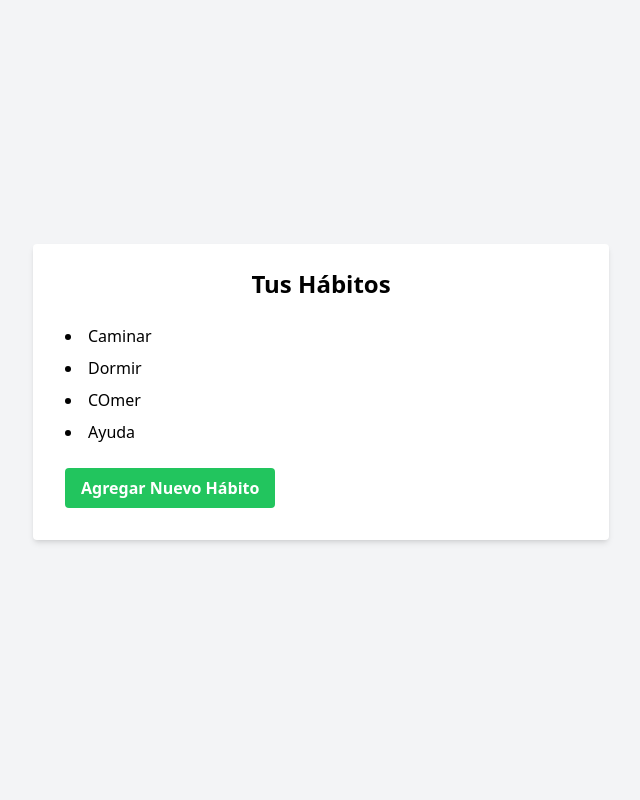
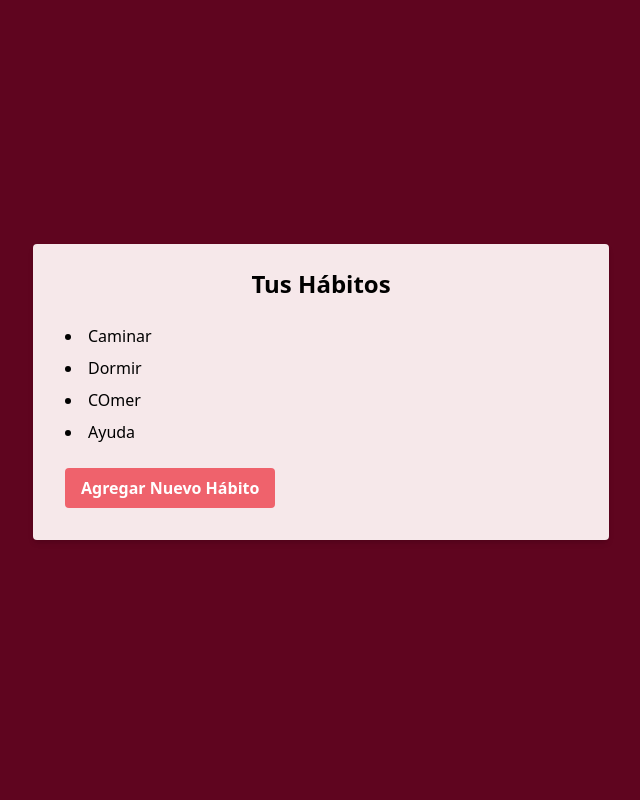
Before and after one commit to gabigonzalz/Habitos---WEB, a Flask app: page /pagina_principal in a window 1280 px wide. Shown: the whole page, without its empty margins (319-959 px from the left). Run offline with Flask 3, Linux system fonts and the light colour scheme; a user stored in the database is signed in; some libraries are stand-ins or nearby versions.

Commit message:
Cambios visuales

```diff
--- a/app.py
+++ b/app.py
@@ -3,11 +3,13 @@ from conexion import app, db
 from models import Usuarios,HabitosPersonalizados,HabitosCompletados, HabitosUsuarios
 import datetime as dt
 
+# RUTAS Y FUNCIONES DEL PROGRAMA #
 
-#RUTA; SALUDO
+#RUTA; SALUDO AL USUARIO
 @app.route('/')
 def index():
     return render_template("index.html")
+
 
 
 #RUTA; REGISTRO
@@ -18,12 +20,14 @@ def registrar():
         nombre = request.form['nombre']
         contrasena = request.form['contrasena']
         correo = request.form['correo']
-        #Los metemos en la base
+
+        # Los metemos en la base
         datos_usuario = Usuarios(nombre=nombre, contrasena=contrasena, correo=correo)
 
         db.session.add(datos_usuario)
         db.session.commit()
 
+        # Definimos la sesion especifica para el usuario
         session["id_usuario"] = datos_usuario.id_usuario
 
         # Redirigimos al usuario a la página de inicio de sesión
@@ -31,16 +35,20 @@ def registrar():
     return render_template('registrar.html')
 
 
+
 #RUTA; INICIO DE SESION
 @app.route('/iniciar_sesion',methods = ['POST','GET'])
 def iniciar_sesion():
     if request.method == 'POST':
 
+        # Pedimos al usuario su contrasena y su correo
         contrasena = request.form['contrasena']
         correo = request.form['correo']
+
         # Buscar el usuario en la base
         datos_usuario = Usuarios.query.filter_by(correo=correo, contrasena=contrasena).first()
 
+        # Si lo encuentra le mostramos su pagina principal
         if datos_usuario:
             session["id_usuario"] = datos_usuario.id_usuario
             return redirect(url_for('pagina_principal'))
@@ -52,43 +60,54 @@ def iniciar_sesion():
     return render_template('iniciar_sesion.html')
 
 
+
 #RUTA; PARA ANHADIR UN HABITO NUEVO
 @app.route('/agregar_habito', methods=['POST', 'GET'])
 def agregar_habito():
     if request.method == 'POST':
-        #Pedimos el habito al usuario en especifico
+        # Pedimos el habito al usuario en especifico (especificado por su ID)
         nuevo_habito = request.form.get("nuevo_habito_input")
         id_usuario = session.get("id_usuario")
-        #Si se agrega un nuevo habito lo cargamos a sus habitos personalizados
+
+        # SI se agrega un nuevo habito lo cargamos a sus habitos personalizados
         if id_usuario and nuevo_habito:
             nuevo_habito_personalizado = HabitosPersonalizados(habito_nombre=nuevo_habito, id_usuario=id_usuario)
             db.session.add(nuevo_habito_personalizado)
             db.session.commit()
-            #Volvemos a la pagina principal o damos error
+
+            # Volvemos a la pagina principal o damos error
             return redirect(url_for('pagina_principal'))
         else:
-            return redirect(url_for('pagina_principal', error="Error al agregar el hábito"))
+            return redirect(url_for('pagina_principal', error="Error al agregar el hábito nuevo"))
 
     return render_template('agregar_habito.html')
+
+
 
 #RUTA; PAGINA PRINCIPAL (HABITOS)
 @app.route('/pagina_principal')
 def pagina_principal():
+    # Especificamos la sesion
     id_usuario = session.get("id_usuario")
+
+    # Si no encontramos el usuario entonces volvemos a inicio de sesion
     if not id_usuario:
         return redirect(url_for('iniciar_sesion'))
 
+    # Definimos el usuario y sus habitos personalizados a mostrar
     usuario = Usuarios.query.get(id_usuario)
     habitos_personalizados = HabitosPersonalizados.query.filter_by(id_usuario=id_usuario).all()
 
     return render_template('pagina_principal.html', usuario=usuario, habitos_personalizados=habitos_personalizados)
 
 
+
 #RUTA; HISTORIA; (HABITOS)
 @app.route('/historial')
 def historial_habitos():
 
-#HabitosCompletados
+# Aqui iria el historial de los habitos completados
+# A realizar
 
     return render_template("historial.html")
 
@@ -96,6 +115,6 @@ def historial_habitos():
 
 
 
-#Siempre al final para ejecutar el programa
+# Siempre al final para poder ejecutar el programa
 if __name__ == "__main__":
     app.run(debug= True)
--- a/models.py
+++ b/models.py
@@ -2,6 +2,8 @@ from flask_sqlalchemy import SQLAlchemy
 import datetime as dt
 
 db = SQLAlchemy()
+
+# TABLAS NECESARIAS PARA ALMACENAR LOS DATOS DE LA PAGINA #
 
 #Creacion de usuarios
 class Usuarios(db.Model):
@@ -9,7 +11,7 @@ class Usuarios(db.Model):
     nombre = db.Column(db.String, nullable=False)
     contrasena = db.Column(db.String(20), nullable=False)
     correo = db.Column(db.String, nullable=False)
-    habitos_usuarios = db.relationship('HabitosUsuarios', backref='usuario', lazy=True)
+    habitos_usuarios = db.relationship('HabitosUsuarios', backref='usuario', lazy=True) #Definimos relacion entre usuarios y sus habitos
 
     def __init__(self, nombre, contrasena, correo):
         self.nombre = nombre
--- a/templates/agregar_habito.html
+++ b/templates/agregar_habito.html
@@ -6,7 +6,7 @@
     <meta name="viewport" content="width=device-width, initial-scale=1.0">
     <title>Agregar Hábito</title>
 </head>
-<body class="flex items-center justify-center min-h-screen bg-gray-100">
+<body class="flex items-center justify-center min-h-screen bg-[#5f051f]">
     <div class="w-full max-w-sm mx-auto bg-white shadow-md rounded px-8 pt-6 pb-8 mb-4">
         <h1 class="text-2xl font-bold mb-6 text-center">Agregar Hábito</h1>
 
@@ -23,7 +23,7 @@
                 <input type="text" name="nuevo_habito_input" id="nuevo_habito_input" required class="shadow appearance-none border rounded w-full py-2 px-3 text-gray-700 leading-tight focus:outline-none focus:shadow-outline" />
             </div>
             <div class="flex items-center justify-between">
-                <button type="submit" class="bg-blue-500 hover:bg-blue-700 text-white font-bold py-2 px-4 rounded focus:outline-none focus:shadow-outline">
+                <button type="submit" class="bg-[#EF626C] hover:bg-[#FFA097] text-white font-bold py-2 px-4 rounded focus:outline-none focus:shadow-outline transform transition-transform duration-200 hover:scale-110">
                     Agregar Hábito
                 </button>
             </div>
--- a/templates/pagina_principal.html
+++ b/templates/pagina_principal.html
@@ -6,8 +6,8 @@
     <meta name="viewport" content="width=device-width, initial-scale=1.0">
     <title>Página Principal</title>
 </head>
-<body class="flex items-center justify-center min-h-screen bg-gray-100">
-    <div class="w-full max-w-xl mx-auto bg-white shadow-md rounded px-8 pt-6 pb-8 mb-4">
+<body class="flex items-center justify-center min-h-screen bg-[#5f051f]">
+    <div class="w-full max-w-xl mx-auto bg-[#F6E8EA] shadow-md rounded px-8 pt-6 pb-8 mb-4">
         <h1 class="text-2xl font-bold mb-6 text-center">Tus Hábitos</h1>
 
         {% if habitos_personalizados %}
@@ -18,7 +18,7 @@
         </ul>
         {% endif %}
 
-        <a href="/agregar_habito" class="bg-green-500 hover:bg-green-700 text-white font-bold py-2 px-4 rounded focus:outline-none focus:shadow-outline mt-4 inline-block">
+        <a href="/agregar_habito" class="bg-[#EF626C] hover:bg-[#FFA097] text-white font-bold py-2 px-4 rounded focus:outline-none focus:shadow-outline mt-4 inline-block transform transition-transform duration-200 hover:scale-110">
             Agregar Nuevo Hábito
         </a>
     </div>
```
Also changed, not shown: templates/historial.html (+9 -7 lines).
